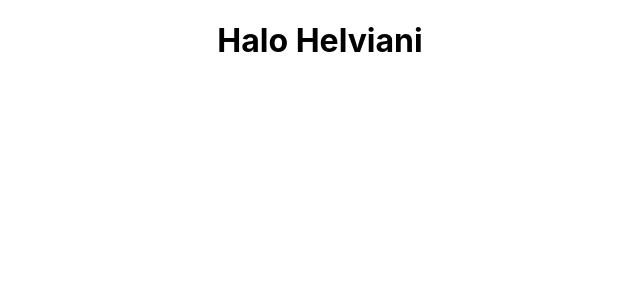
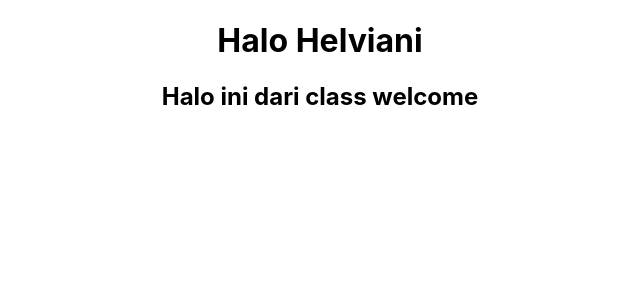
Before and after one commit to adorablelildove/rtr-online, a React (Create React App) app: page / in a window 1280 px wide. Shown: the top 300 px of the page, without its empty margins (320-960 px from the left). Built offline with nearby package versions, Linux system fonts and the light colour scheme.

Commit message:
membuat component class welcome

```diff
--- a/src/App.js
+++ b/src/App.js
@@ -1,10 +1,12 @@
 import './App.css';
 import Greet from './components/justtest/Greet';
+import Welcome from './components/justtest/Welcome';
 
 function App() {
   return (
     <div className="App">
       <Greet></Greet>
+      <Welcome></Welcome>
     </div>
   );
 }
--- /dev/null
+++ b/src/components/justtest/Welcome.js
@@ -0,0 +1,9 @@
+import React, {Component} from 'react'
+
+class Welcome extends Component{
+    render(){
+        return <h2>Halo ini dari class welcome</h2>
+    }
+}
+
+export default Welcome
```
